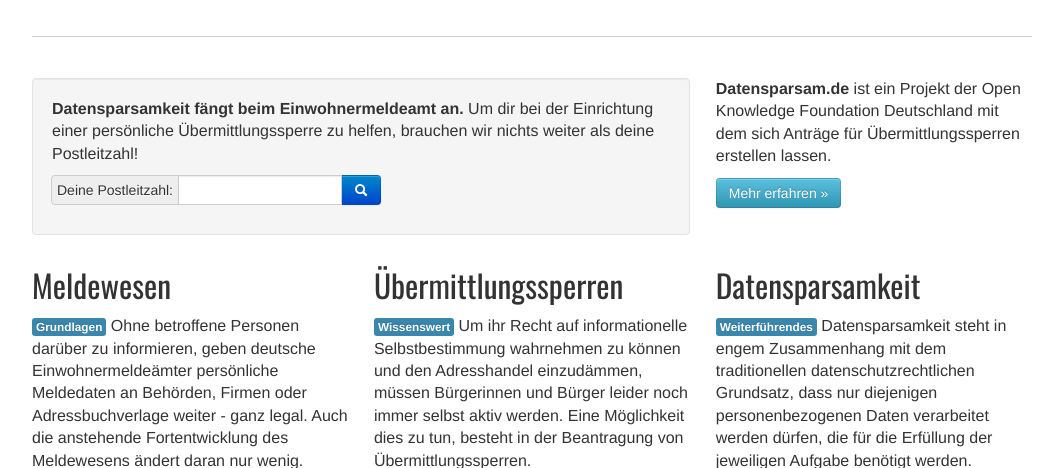
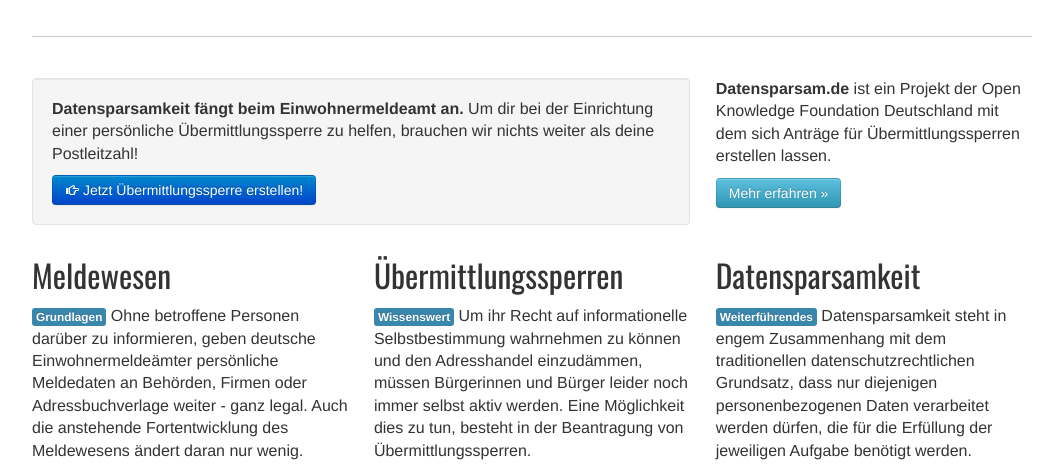
Before and after one commit to jbspeakr/datensparsam, a Django app: page / in a window 1280 px wide. Shown: the part 422-890 px from the top of the page, without its empty margins (108-1171 px from the left). Run offline with Django 3.2, Linux system fonts and the light colour scheme; some libraries are stand-ins or nearby versions.

Commit message:
removes zipcode field in index.html

```diff
--- a/datensparsam/apps/pdfbuilder/views.py
+++ b/datensparsam/apps/pdfbuilder/views.py
@@ -53,18 +53,15 @@ def pdf(request):
 
 def generator(request):
     if request.method == 'POST':  # If the form has been submitted...
-        zipcode = request.POST['zipcode']
         form = forms.GeneratorForm(request.POST)  # A form bound to POST data
         if form.is_valid():  # All validation rules pass
             request.session['form_data'] = form.cleaned_data
             return HttpResponseRedirect(reverse('pdfbuilder-download'))
     else:
         form = forms.GeneratorForm()  # An unbound form
-        zipcode = ''
 
     return render(request, 'generator.html', {
         'form': form,
-        'zipcode': zipcode
     })
 
 
--- a/templates/index.html
+++ b/templates/index.html
@@ -15,13 +15,8 @@
             <p><b>Datensparsamkeit fängt beim Einwohnermeldeamt an.</b> Um dir bei der
                 Einrichtung einer persönliche Übermittlungssperre zu helfen, brauchen
                 wir nichts weiter als deine Postleitzahl!</p>
-            <form action="{% url 'pdfbuilder-generator' %}" method="POST" class="input-prepend input-append">
-                <span class="add-on">Deine Postleitzahl:</span>
-                <input class="input-medium" id="appendedInputButton" type="text" name="zipcode">
-                {% csrf_token %}
-                <button type="submit" class="btn btn-primary" type="button"><i class="icon-white icon-search"></i></button>
-            </form
->        </div>
+                <a class="btn btn-primary" href="{% url 'pdfbuilder-generator' %}" title="Jetzt Übermittlungssperre erstellen!"><i class="icon-hand-right icon-white"></i> Jetzt Übermittlungssperre erstellen!</a>
+        </div>
         <div class="span4">
             <p><b>Datensparsam.de</b> ist ein Projekt der Open Knowledge Foundation Deutschland mit dem sich Anträge für Übermittlungssperren erstellen lassen.</p>
             <p><a class="btn btn-info" href="{% url 'about' %}">Mehr erfahren &raquo;</a></p>
```
